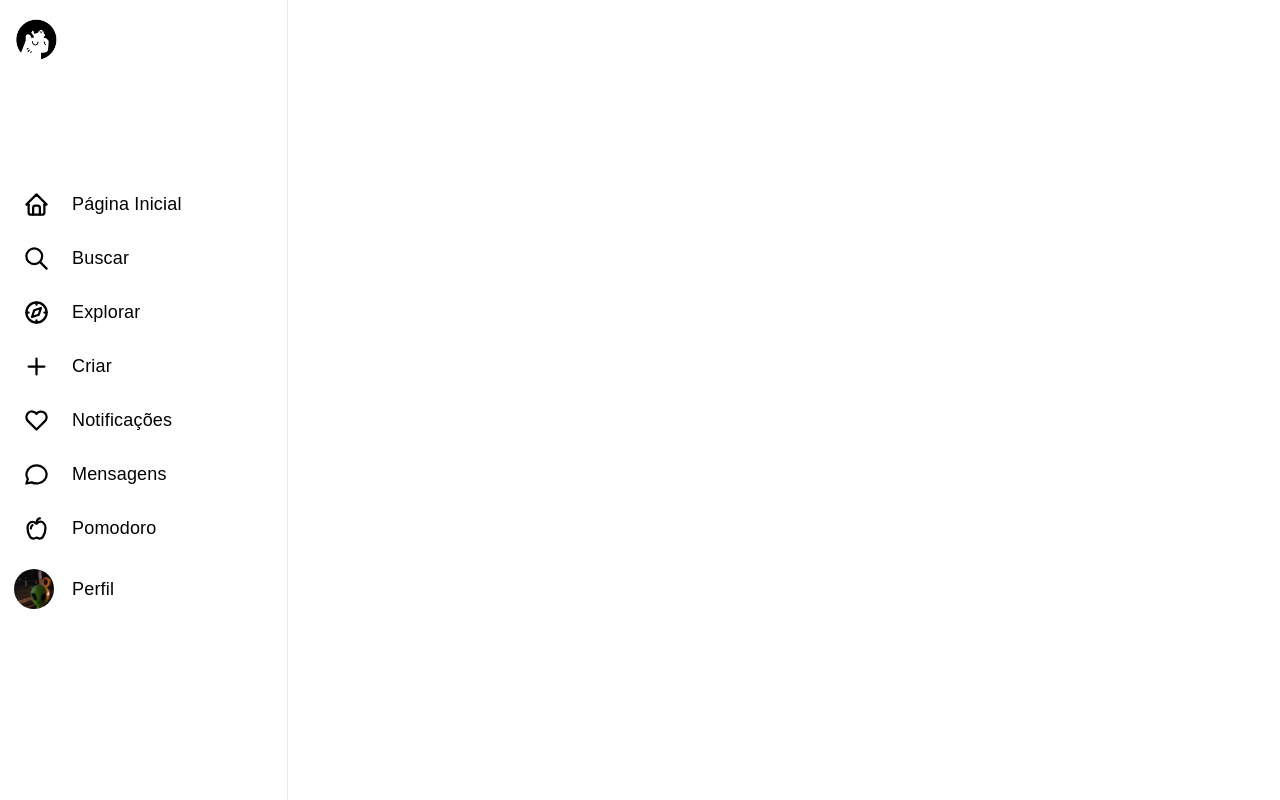
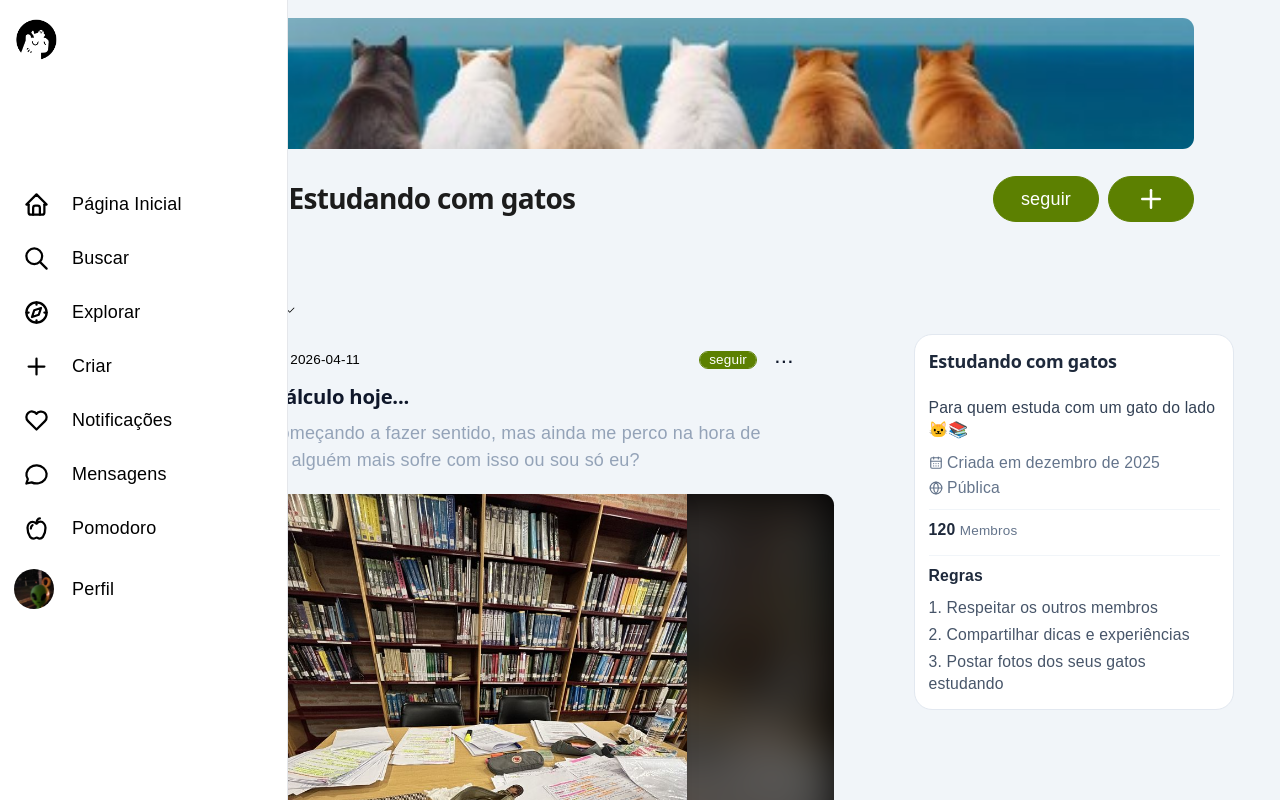
Before and after one commit to Dr-Verdin/Projeto-de-Web, a React (Vite) app: page /comunidade in a window 1280 px wide. Shown: the top 800 px of the page. Built offline with nearby package versions, Linux system fonts and the light colour scheme.

Commit message:
atualizações

```diff
--- a/src/App.tsx
+++ b/src/App.tsx
@@ -2,6 +2,7 @@ import { Route, Routes, useLocation } from 'react-router-dom'
 import Login from './pages/Login.page'
 import Pomodoro from './pages/Pomodoro.page'
 import Feed from './pages/Feed.page'
+import Comunidade from './pages/Comunity.page'
 import './App.css'
 import { Sidebar } from './components/Sidebar'
 import Profile from './pages/Profile.page'
@@ -25,12 +26,13 @@ function App() {
     <div className="flex min-h-screen">
       {showSidebar && <Sidebar />}
 
-      <main className="flex-1">
+      <main className={`flex-1 ${showSidebar ? 'ml-16 lg:ml-16' : ''}`}>
         <Routes>
           <Route path="/" element={<Feed />} />
           <Route path="/perfil" element={<Profile />} />
           <Route path="/pomodoro" element={<Pomodoro />} />
           <Route path="/login" element={<Login />} />
+          <Route path="/comunidade" element={<Comunidade />} />
         </Routes>
       </main>
     </div>
--- /dev/null
+++ b/src/components/FundoComunidade.tsx
@@ -0,0 +1,46 @@
+import { Avatar, AvatarFallback, AvatarImage } from "@/components/ui/avatar"
+import { community } from "../lib/mock"
+import {IconPlus} from "@tabler/icons-react"
+
+export default function Fundo() {
+    return (
+        <div className="w-full max-w-[1072px] mx-auto px-4">
+
+            {/* Imagem de Fundo (Banner) */}
+            <div className="w-full aspect-[1072/136] overflow-hidden flex justify-center items-center rounded-lg bg-gray-200">
+                <img src={community.background} alt={community.name} className="w-full h-full object-cover"/>
+            </div>
+
+            {/* Container de Informações - Agora fora do absolute */}
+            <div className="flex flex-col sm:flex-row justify-between items-start sm:items-start sm:gap-1 gap-4">
+
+                {/* LADO ESQUERDO: Avatar + Texto */}
+                <div className="flex flex-row items-end gap-3">
+                    <div className="-mt-8 sm:-mt-10 ml-2">
+                        <Avatar className="w-20 h-20 sm:w-24 sm:h-24 border-4 border-white shadow-md">
+                            <AvatarImage src={community.image} alt={community.name} />
+                            <AvatarFallback>CN</AvatarFallback>
+                        </Avatar>
+                    </div>
+
+                    <div className="pb-1">
+                        <h1 className="text-xl sm:text-[28px] font-bold text-[#1c1c1c] leading-tight tracking-tight">
+                            {community.name}
+                        </h1>
+                    </div>
+                </div>
+
+                {/* LADO DIREITO: Botões */}
+                <div className="flex gap-2 mt-4 sm:mt-6">
+                    <button className="px-6 py-1.5 rounded-full text-white bg-[#5C8001] border border-[#5C8001]  hover:bg-[#7CB518] hover:border-[#7CB518] hover:text-white transition-colors">
+                        seguir
+                    </button>
+                    <button className="px-6 py-1.5 rounded-full text-white bg-[#5C8001] border border-[#5C8001]  hover:bg-[#7CB518] hover:border-[#7CB518] hover:text-white transition-colors">
+                       <IconPlus size={30}/>
+                    </button>
+                </div>
+
+            </div>
+        </div>
+    );
+}
--- /dev/null
+++ b/src/components/Informacoes.tsx
@@ -0,0 +1,38 @@
+import { CalendarDays, Globe } from "lucide-react"
+
+interface Props{
+    name: string
+    description: string
+    createdAt: string
+    visibility: string
+    members: number
+    rules?: string
+}
+
+export function Informacoes({name, description, createdAt, visibility, members, rules}: Props){
+    return (
+        <div className="w-full max-w-[320px] min-w-[180px] h-auto bg-white rounded-2xl border border-slate-200 p-3 flex flex-col gap-3 text-sm text-slate-700">
+            <h2 className="font-bold text-base text-slate-800">{name}</h2>
+            <p>{description}</p>
+
+            <div className="flex flex-col gap-2 text-slate-500">
+                <span className="flex items-center gap-1 leading-none"><CalendarDays size={14} className="shrink-0" /> Criada em {new Date(createdAt).toLocaleDateString("pt-BR", {month: "long", year: "numeric"})}</span>
+                <span className="flex items-center gap-1 leading-none"><Globe size={14} className="shrink-0" /> {visibility}</span>
+            </div>
+
+            <div className="flex items-baseline gap-1 pt-2 border-t border-slate-100">
+                <p className="font-semibold text-slate-800">{members.toLocaleString("pt-BR")}</p>
+                <p className="text-xs text-slate-500">Membros</p>
+            </div>
+
+            <div className="pt-2 border-t border-slate-100 flex flex-col gap-2">
+                <p className="font-semibold text-slate-800">Regras</p>
+                <ol className="list-decimal list-inside flex flex-col gap-1 text-slate-600">
+                    {rules?.split("\n").filter(Boolean).map((rule, i) => (
+                    <li key={i}>{rule.replace(/^\d+\.\s*/, "")}</li>
+                    ))}
+                </ol>
+            </div>
+        </div>
+    )
+}
--- a/src/lib/mock.ts
+++ b/src/lib/mock.ts
@@ -56,9 +56,11 @@ export const community = {
 
   name: "Estudando com gatos",
   description: "Para quem estuda com um gato do lado 🐱📚",
-
+  createdAt: "2025-12-01",
+  visibility: "Pública",
   rules: "1. Respeitar os outros membros\n2. Compartilhar dicas e experiências\n3. Postar fotos dos seus gatos estudando",
   members: 120,
+  background: "/community_fundo.jpg",
   image: "/community_perfil.jpg",
 };
 
--- /dev/null
+++ b/src/pages/Comunity.page.tsx
@@ -0,0 +1,80 @@
+import { Informacoes } from "@/components/Informacoes";
+import Fundo from "../components/FundoComunidade"
+import Post from "../components/Post";
+import {
+  NavigationMenu,
+  NavigationMenuList,
+  NavigationMenuItem,
+  NavigationMenuTrigger,
+} from "../components/ui/navigation-menu";
+import { postsUser, postsCommunity, user, community } from "../lib/mock";
+
+export default function Comunidade(){
+     // junta os posts e ordena por data (mais recente primeiro)
+      const feedPosts = [...postsUser, ...postsCommunity].sort(
+        (a, b) =>
+          new Date(b.createdAt).getTime() - new Date(a.createdAt).getTime()
+      );
+
+    return(
+        <>
+        <header className="w-full h-auto flex mx-auto py-4 pb-4 bg-slate-100">
+            <Fundo/>
+        </header>
+
+              <main className="bg-slate-100 w-full min-h-screen flex justify-center items-start flex-row p-4">
+                <div className="flex flex-row items-start gap-[64px]">
+
+                  {/* FEED */}
+                  <div className="w-[732px] min-h-screen flex items-center flex-col gap-[10px]">
+
+                    <div className="w-[732px] h-[40px] text-black flex justify-start items-center gap-[20px] pl-[16px] pr-[16px]">
+                      <NavigationMenu>
+                        <NavigationMenuList>
+                          <NavigationMenuItem>
+                            <NavigationMenuTrigger>Melhores</NavigationMenuTrigger>
+                            <NavigationMenuTrigger>Filtrar</NavigationMenuTrigger>
+                          </NavigationMenuItem>
+                        </NavigationMenuList>
+                      </NavigationMenu>
+                    </div>
+
+                    <div className="w-[732px] min-h-screen flex flex-col gap-[24px]">
+                      {feedPosts.map((post) => (
+                        <Post
+                          key={post.id}
+                          name={
+                            post.type === "user"
+                              ? user.name
+                              : community.name
+                          }
+                          createdAt={post.createdAt}
+                          avatar={
+                            post.type === "user"
+                              ? user.avatar
+                              : community.image
+                          }
+                          title={post.title}
+                          text={post.text}
+                          image={post.image}
+                        />
+                      ))}
+                    </div>
+                  </div>
+                  {/*BARRA LATERAL*/}
+                  <div className="mt-10">
+                    <Informacoes
+                      name={community.name}
+                      description={community.description}
+                      createdAt={community.createdAt}
+                      visibility={community.visibility}
+                      members={community.members}
+                      rules={community.rules}
+                    />
+                  </div>
+                </div>
+
+              </main>
+        </>
+    );
+}
```
Also changed, not shown: public/community_fundo.jpg (added), public/imagemteste.jpg (added).
